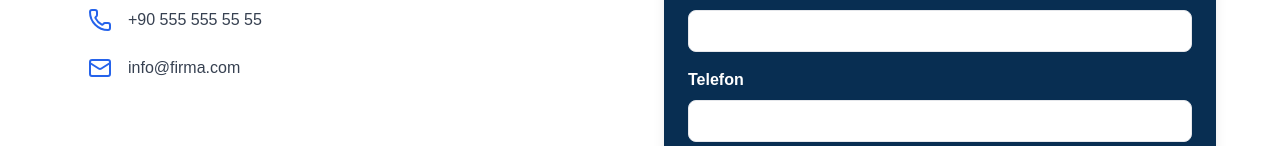
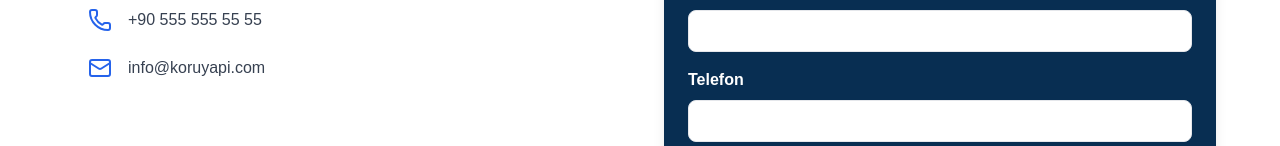
Before and after one commit to Mbanzaroglu/koru_yapi_website, a Next.js app: page /iletisim in a window 1280 px wide. Shown: the part 328-474 px from the top of the page. Built offline with nearby package versions, Linux system fonts and the light colour scheme.

Commit message:
fix : mail is changed

```diff
--- a/app/iletisim/page.tsx
+++ b/app/iletisim/page.tsx
@@ -75,7 +75,7 @@ const ContactPage = () => {
                 className="flex items-center gap-4 text-gray-700"
                 >
                 <Mail size={24} className="text-blue-600" />
-                <span>info@firma.com</span>
+                <span>info@koruyapi.com</span>
                 </motion.div>
             </div>
 
```
